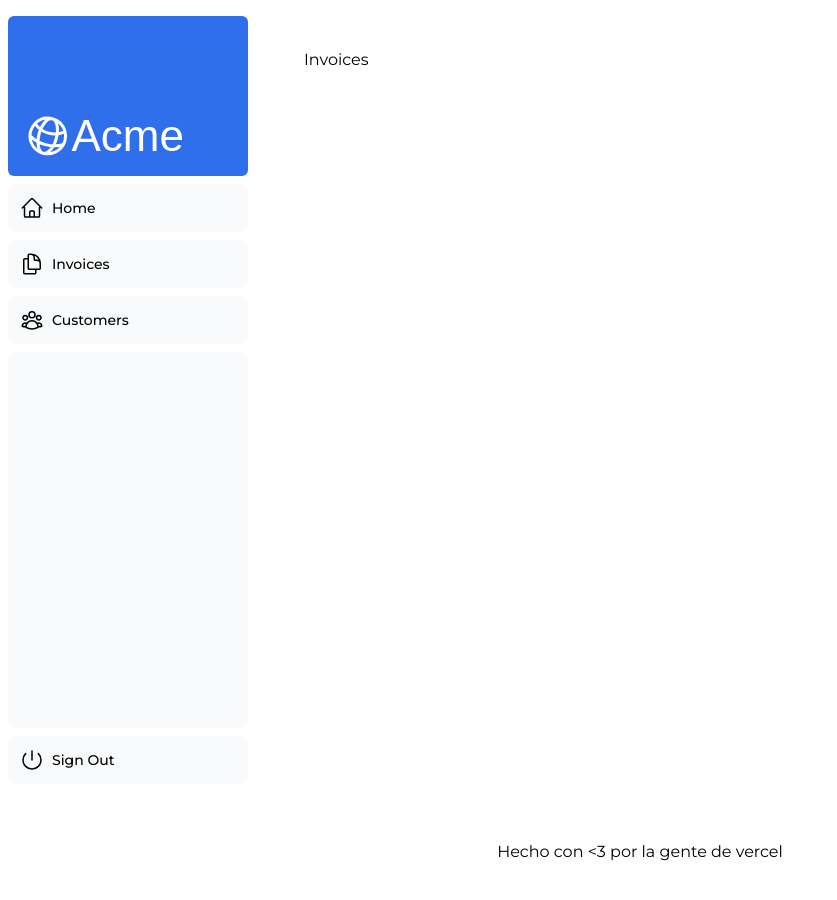
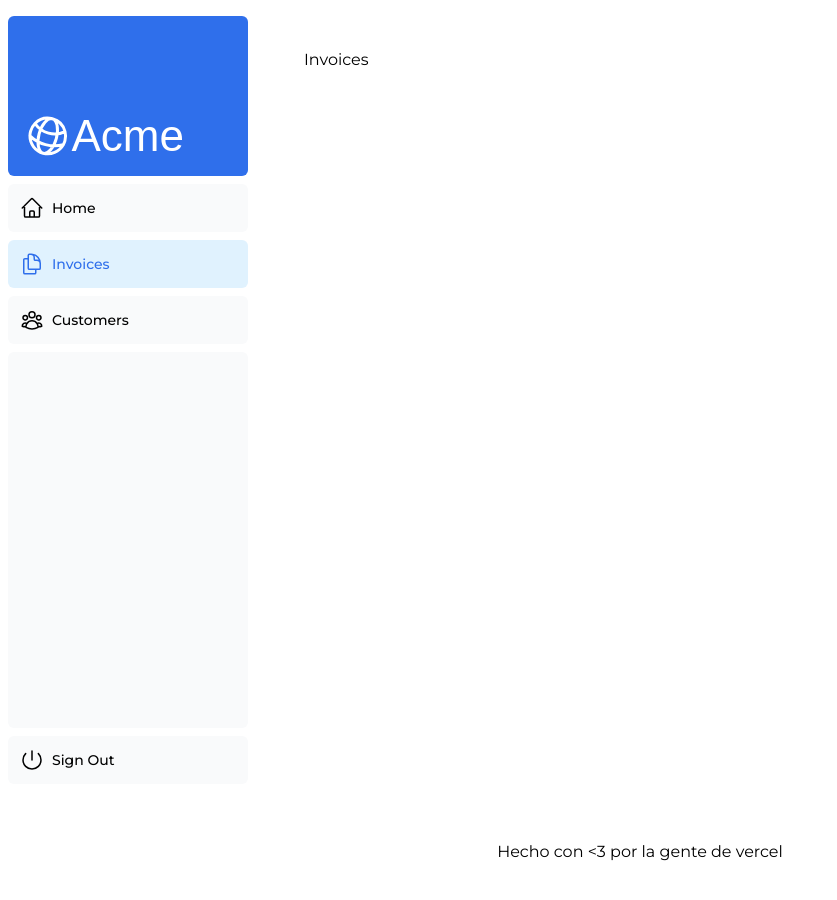
Before and after one commit to saulvg/learningNext, a Next.js app in the folder midu/nextDesdeCero/nextjs-dashboard/: page /dashboard/invoices in a window 1280 px wide. Shown: the top 900 px of the page, without its empty margins (0-837 px from the left). Built offline with nearby package versions, Linux system fonts and the light colour scheme; a web font is replaced by a local one.

Commit message:
update with data base and env

```diff
--- a/midu/nextDesdeCero/nextjs-dashboard/app/ui/dashboard/nav-links.tsx
+++ b/midu/nextDesdeCero/nextjs-dashboard/app/ui/dashboard/nav-links.tsx
@@ -1,9 +1,11 @@
+'use client';
 import {
   UserGroupIcon,
   HomeIcon,
   DocumentDuplicateIcon,
 } from '@heroicons/react/24/outline';
 import Link from 'next/link';
+import { usePathname } from 'next/navigation';
 
 // Map of links to display in the side navigation.
 // Depending on the size of the application, this would be stored in a database.
@@ -18,6 +20,8 @@
 ];
 
 export default function NavLinks() {
+  const pathname = usePathname();
+
   return (
     <>
       {links.map((link) => {
@@ -26,7 +30,8 @@
           <Link
             key={link.name}
             href={link.href}
-            className="flex h-[48px] grow items-center justify-center gap-2 rounded-md bg-gray-50 p-3 text-sm font-medium hover:bg-sky-100 hover:text-blue-600 md:flex-none md:justify-start md:p-2 md:px-3"
+            className={`flex h-[48px] grow items-center justify-center gap-2 rounded-md bg-gray-50 p-3 text-sm font-medium hover:bg-sky-100 hover:text-blue-600 md:flex-none md:justify-start md:p-2 md:px-3
+            ${pathname === link.href ? 'bg-sky-100 text-blue-600' : ''}`}
           >
             <LinkIcon className="w-6" />
             <p className="hidden md:block">{link.name}</p>
--- a/midu/nextDesdeCero/nextjs-dashboard/package.json
+++ b/midu/nextDesdeCero/nextjs-dashboard/package.json
@@ -5,13 +5,14 @@
     "dev": "next dev",
     "prettier": "prettier --write --ignore-unknown .",
     "prettier:check": "prettier --check --ignore-unknown .",
+    "seed": "node -r dotenv/config ./scripts/seed.js",
     "start": "next start"
   },
   "dependencies": {
     "@heroicons/react": "^2.0.18",
     "@tailwindcss/forms": "^0.5.7",
     "@types/node": "20.5.7",
-    "@vercel/postgres": "^0.5.0",
+    "@vercel/postgres": "^0.5.1",
     "autoprefixer": "10.4.15",
     "bcrypt": "^5.1.1",
     "clsx": "^2.0.0",
```
Also changed, not shown: 1 other file (tests, documents, lock files or other folders).
